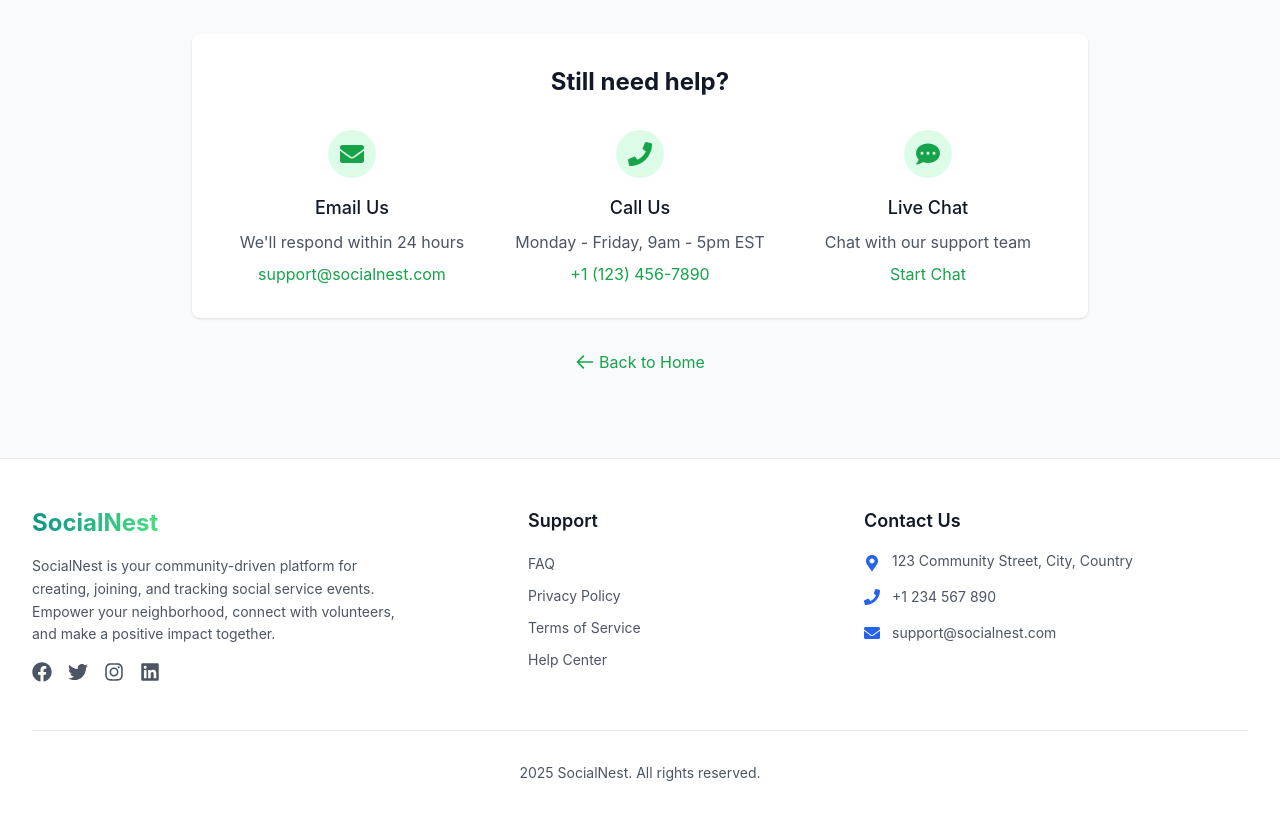
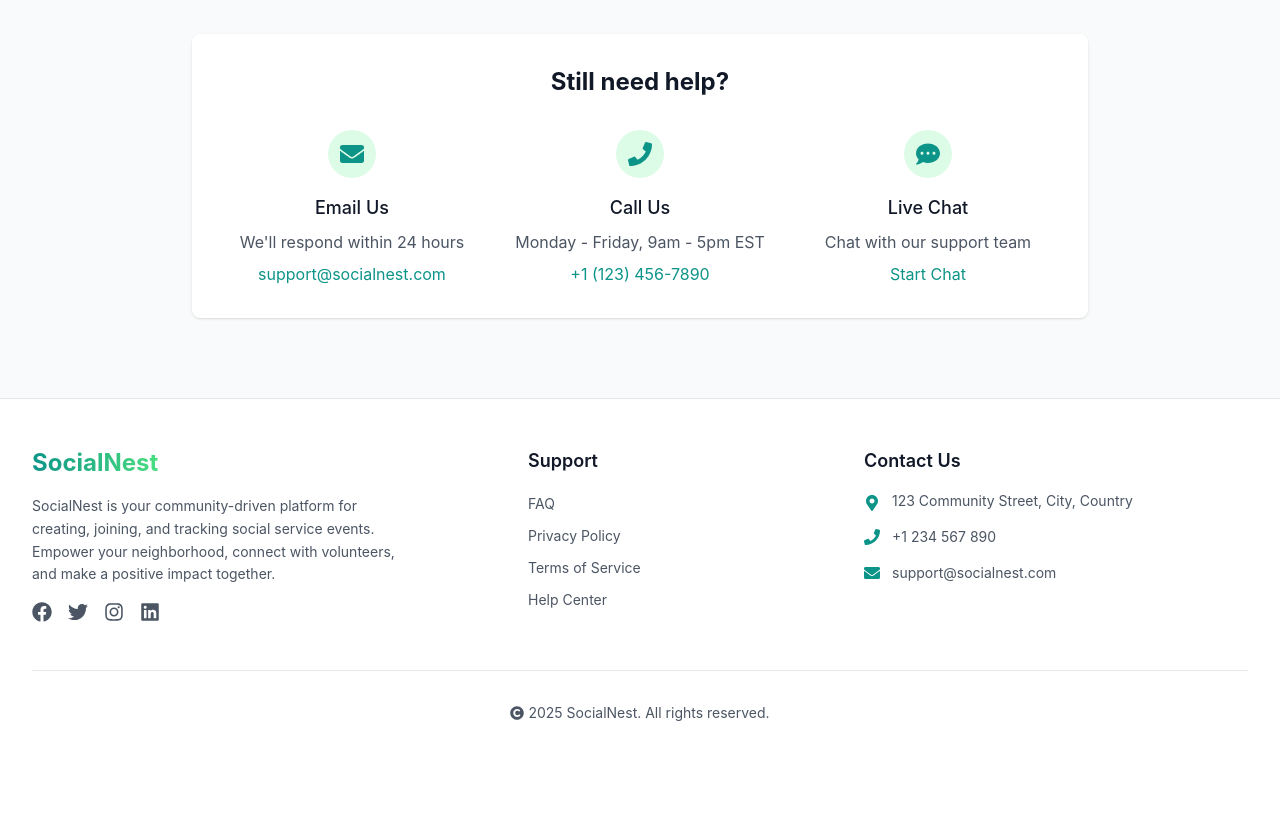
Before and after one commit to shafee-ullah/SocialNest, a React (Vite) app: page /help in a window 1280 px wide. Shown: the part 660-1480 px from the top of the page. After the commit the page ends 1431 px from the top, so only its background shows below. Built offline with nearby package versions, Linux system fonts and the light colour scheme; no server answers.

Commit message:
Color changes

```diff
--- a/src/components/Footer.jsx
+++ b/src/components/Footer.jsx
@@ -9,6 +9,7 @@ import {
   FaPhone,
   FaMapMarkerAlt,
   FaHeart,
+  FaCopyright
 } from "react-icons/fa";
 
 const Footer = () => {
@@ -105,19 +106,19 @@ const Footer = () => {
             </h3>
             <ul className="space-y-4">
               <li className="flex items-start space-x-3">
-                <FaMapMarkerAlt className="text-blue-600 dark:text-blue-400 mt-1" />
+                <FaMapMarkerAlt className="text-teal-600 dark:text-teal-400 mt-1" />
                 <span className="text-gray-600 dark:text-gray-400 text-sm">
                   123 Community Street, City, Country
                 </span>
               </li>
               <li className="flex items-center space-x-3">
-                <FaPhone className="text-blue-600 dark:text-blue-400" />
+                <FaPhone className="text-teal-600 dark:text-teal-400" />
                 <span className="text-gray-600 dark:text-gray-400 text-sm">
                   +1 234 567 890
                 </span>
               </li>
               <li className="flex items-center space-x-3">
-                <FaEnvelope className="text-blue-600 dark:text-blue-400" />
+                <FaEnvelope className="text-teal-600 dark:text-teal-400" />
                 <span className="text-gray-600 dark:text-gray-400 text-sm">
                   support@socialnest.com
                 </span>
@@ -128,31 +129,10 @@ const Footer = () => {
 
         {/* Bottom Bar */}
         <div className="mt-12 pt-8 border-t border-gray-200 dark:border-gray-800">
-          <div className="text-center">
-            <p className="text-gray-600 dark:text-gray-400 text-sm">
-              {new Date().getFullYear()} SocialNest. All rights reserved.
-            </p>
+          <div className="flex items-center justify-center space-x-1 text-gray-600 dark:text-gray-400 text-sm">
+            <FaCopyright className="h-3.5 w-3.5" />
+            <span>{new Date().getFullYear()} SocialNest. All rights reserved.</span>
           </div>
-          {/* <div className="flex space-x-6 mt-4 md:mt-0">
-              <Link
-                to="/privacy"
-                className="text-gray-600 dark:text-gray-400 hover:text-blue-600 dark:hover:text-blue-400 transition-colors duration-200 text-sm"
-              >
-                Privacy Policy
-              </Link>
-              <Link
-                to="/terms"
-                className="text-gray-600 dark:text-gray-400 hover:text-blue-600 dark:hover:text-blue-400 transition-colors duration-200 text-sm"
-              >
-                Terms of Service
-              </Link>
-              <Link
-                to="/cookies"
-                className="text-gray-600 dark:text-gray-400 hover:text-blue-600 dark:hover:text-blue-400 transition-colors duration-200 text-sm"
-              >
-                Cookie Policy
-              </Link>
-            </div> */}
         </div>
       </div>
     </footer>
--- a/src/pages/Help.jsx
+++ b/src/pages/Help.jsx
@@ -158,41 +158,41 @@ const Help = () => {
           <h2 className="text-2xl font-bold text-center text-gray-900 dark:text-white mb-8">Still need help?</h2>
           <div className="grid grid-cols-1 md:grid-cols-3 gap-8">
             <div className="text-center">
-              <div className="mx-auto flex items-center justify-center h-12 w-12 rounded-full bg-primary-100 dark:bg-primary-900/30 text-primary-600 dark:text-primary-400 mb-4">
+              <div className="mx-auto flex items-center justify-center h-12 w-12 rounded-full bg-primary-100 dark:bg-primary-900/30 text-teal-600 dark:text-teal-400 mb-4">
                 <FaEnvelope className="h-6 w-6" />
               </div>
               <h3 className="text-lg font-medium text-gray-900 dark:text-white mb-2">Email Us</h3>
               <p className="text-gray-600 dark:text-gray-300 mb-2">We'll respond within 24 hours</p>
-              <a href="mailto:support@socialnest.com" className="text-primary-600 dark:text-primary-400 hover:underline">
+              <a href="mailto:support@socialnest.com" className="text-teal-600 dark:text-teal-400 hover:underline">
                 support@socialnest.com
               </a>
             </div>
 
             <div className="text-center">
-              <div className="mx-auto flex items-center justify-center h-12 w-12 rounded-full bg-primary-100 dark:bg-primary-900/30 text-primary-600 dark:text-primary-400 mb-4">
+              <div className="mx-auto flex items-center justify-center h-12 w-12 rounded-full bg-primary-100 dark:bg-primary-900/30 text-teal-600 dark:text-teal-400 mb-4">
                 <FaPhone className="h-6 w-6" />
               </div>
               <h3 className="text-lg font-medium text-gray-900 dark:text-white mb-2">Call Us</h3>
               <p className="text-gray-600 dark:text-gray-300 mb-2">Monday - Friday, 9am - 5pm EST</p>
-              <a href="tel:+11234567890" className="text-primary-600 dark:text-primary-400 hover:underline">
+              <a href="tel:+11234567890" className="text-teal-600 dark:text-teal-400 hover:underline">
                 +1 (123) 456-7890
               </a>
             </div>
 
             <div className="text-center">
-              <div className="mx-auto flex items-center justify-center h-12 w-12 rounded-full bg-primary-100 dark:bg-primary-900/30 text-primary-600 dark:text-primary-400 mb-4">
+              <div className="mx-auto flex items-center justify-center h-12 w-12 rounded-full bg-primary-100 dark:bg-primary-900/30 text-teal-600 dark:text-teal-400 mb-4">
                 <FaCommentDots className="h-6 w-6" />
               </div>
               <h3 className="text-lg font-medium text-gray-900 dark:text-white mb-2">Live Chat</h3>
               <p className="text-gray-600 dark:text-gray-300 mb-2">Chat with our support team</p>
-              <button className="text-primary-600 dark:text-primary-400 hover:underline">
+              <button className="text-teal-600 dark:text-teal-400 hover:underline">
                 Start Chat
               </button>
             </div>
           </div>
         </div>
 
-        <div className="mt-8 text-center">
+        {/* <div className="mt-8 text-center">
           <Link
             to="/"
             className="inline-flex items-center text-primary-600 dark:text-primary-400 hover:text-primary-800 dark:hover:text-primary-300"
@@ -202,7 +202,7 @@ const Help = () => {
             </svg>
             Back to Home
           </Link>
-        </div>
+        </div> */}
       </div>
     </div>
   );
```
